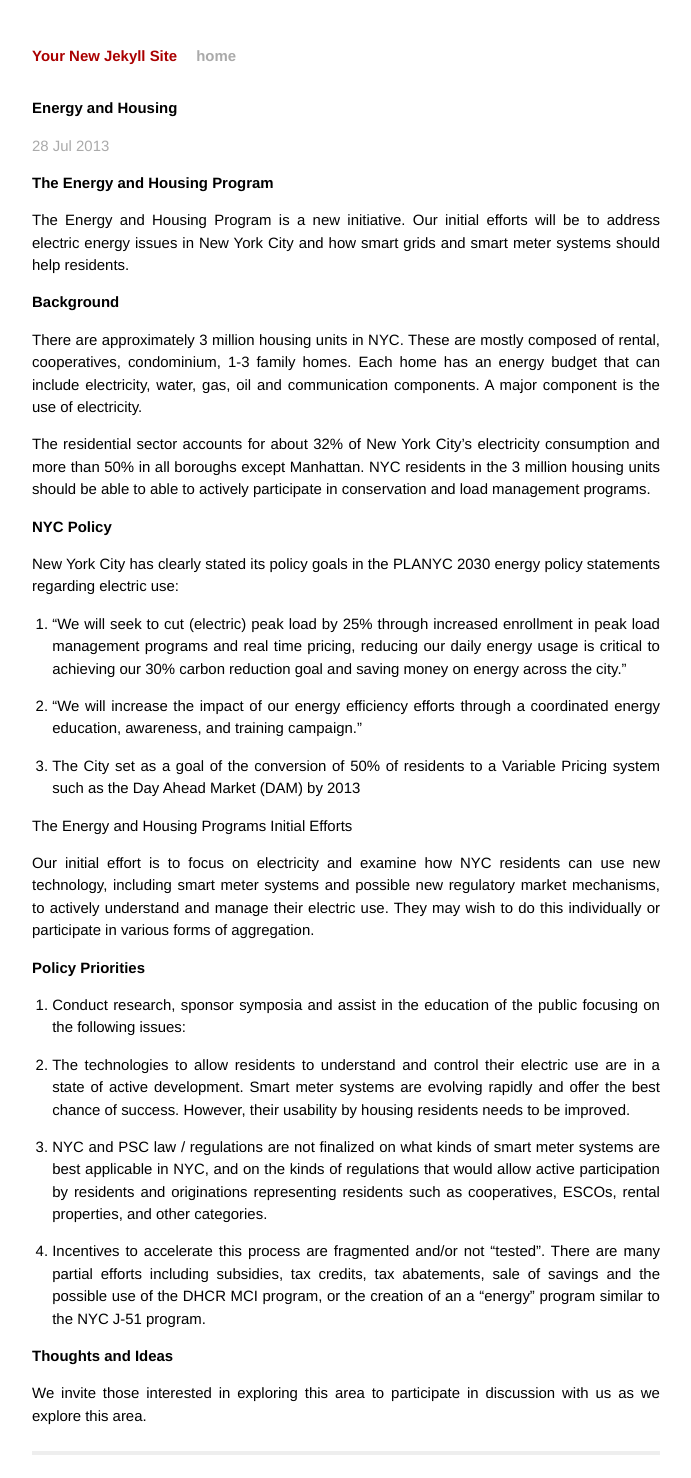
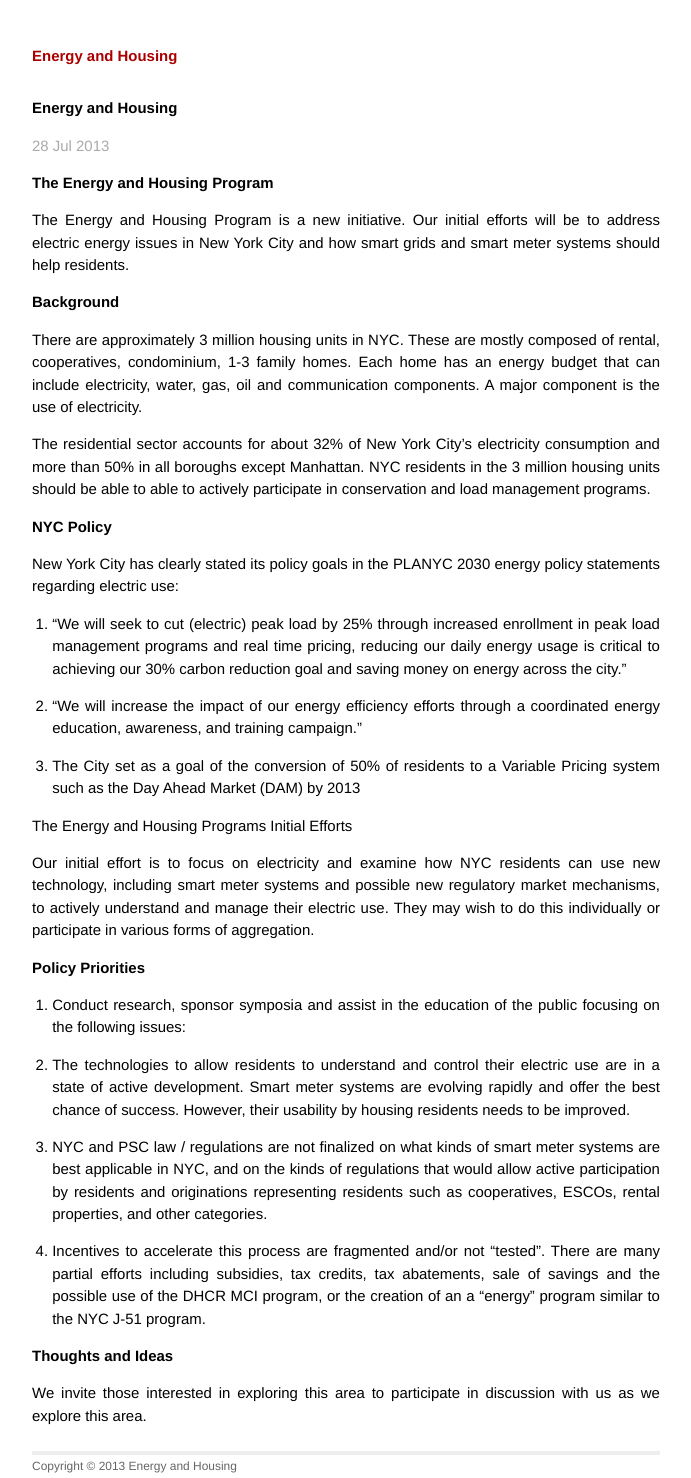
Before and after one commit to wizarddevelopment/energyandhousing.org, a Jekyll site: the page built from _posts/2013-07-28-welcome-to-jekyll.markdown, in a window 1280 px wide. Shown: the whole page, without its empty margins (294-985 px from the left). Built offline with Jekyll 4.4.1, drawn with Linux system fonts in a browser that asks for light colours; before the commit the page ends 1455 px from its top, so only the background shows below that.

Commit message:
Tweaking permalinks and layout

```diff
--- a/_config.yml
+++ b/_config.yml
@@ -1,2 +1,3 @@
-name: Your New Jekyll Site
-pygments: true
+name: Energy and Housing
+pygments: false
+permalinks: none
--- a/_layouts/default.html
+++ b/_layouts/default.html
@@ -19,13 +19,13 @@
           <div class="site">
             <div class="header">
               <h1 class="title"><a href="/">{{ site.name }}</a></h1>
-              <a class="extra" href="/">home</a>
+              <!-- <a class="extra" href="/">home</a> -->
             </div>
 
                 {{ content }}
 
             <div class="footer">
-
+                Copyright &copy; 2013 Energy and Housing
             </div>
           </div>
         </div> <!-- /container -->
```
Also changed, not shown: index.html (+5 -2 lines).
